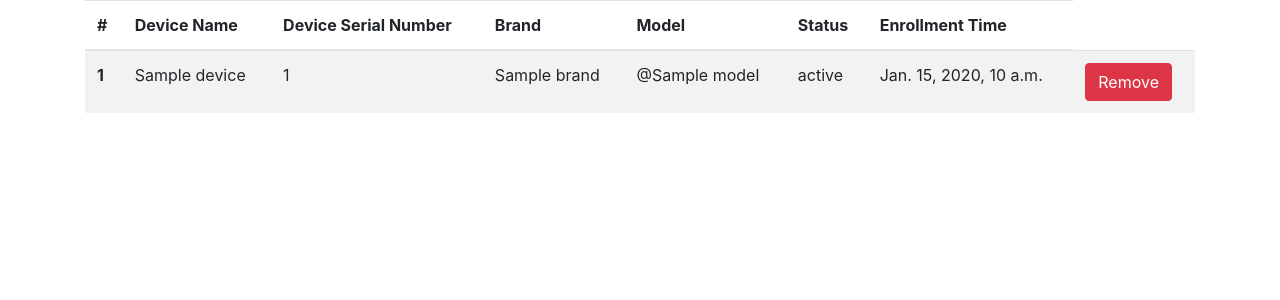
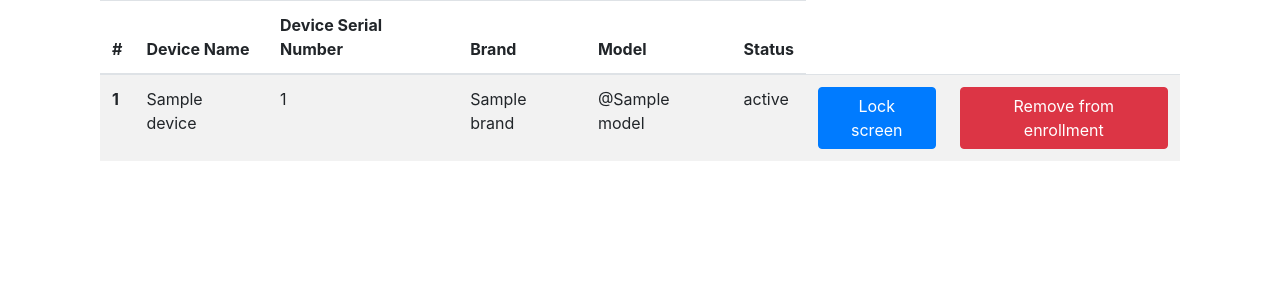
Before and after one commit to active-sludge/Emma, a Django app: template EmmaProject/templates/emma/devices.html in a window 1280 px wide. Shown: the part 56-356 px from the top of the page. Run offline with Django 3.2, Linux system fonts and the light colour scheme; the template is opened without the code that fills it: most values are stand-ins (such as "Sample title", 1, 10 or a date in 2020); some libraries are stand-ins or nearby versions.

Commit message:
Screen lock device.

```diff
--- a/EmmaProject/emmaApp/views.py
+++ b/EmmaProject/emmaApp/views.py
@@ -138,6 +138,11 @@ def devices(request):
             print(device_name)
             android_management_api.delete_device(device_name)
             return redirect('devices')
+        elif 'lock_device' in request.POST:
+            device_name = request.POST.get('device_name')
+            print(device_name)
+            android_management_api.lock_device(device_name)
+            return redirect('devices')
         else:
             pass
     else:
--- a/EmmaProject/templates/emma/devices.html
+++ b/EmmaProject/templates/emma/devices.html
@@ -1,6 +1,6 @@
 {% extends "emma/base.html" %}
 {% block content %}
-
+<div class="container-lg">
     <table class="table table-striped">
         <thead>
         <tr>
@@ -10,7 +10,6 @@
             <th scope="col">Brand</th>
             <th scope="col">Model</th>
             <th scope="col">Status</th>
-            <th scope="col">Enrollment Time</th>
 
         </tr>
         </thead>
@@ -24,18 +23,20 @@
                         <td>{{ device.hardwareInfo.brand }}</td>
                         <td>@{{ device.hardwareInfo.model }}</td>
                         <td>{{ device.state }}</td>
-                        <td>{{ device.enrollmentTime}}</td>
+                        <form method="POST">
+                            {% csrf_token %}
+                            <input type='hidden' id="device_name" value='{{ device.name }}' name='device_name'>
                         <td>
-                            <form method="POST">
-                                {% csrf_token %}
-                                <input type='hidden' id="device_name" value='{{ device.name }}' name='device_name'>
-                                <button type="submit" class="btn btn-danger" name="delete_device" value="{{ device_name }}">Remove</button>
-                            </form>
+                                <button type="submit" class="btn btn-primary" name="lock_device" value="{{ device_name }}">Lock screen</button>
                         </td>
+                        <td>
+                                <button type="submit" class="btn btn-danger" name="delete_device" value="{{ device_name }}">Remove from enrollment</button>
+                        </td>
+                        </form>
                     </tr>
                 {% endfor %}
             {% endif %}
         </tbody>
     </table>
-
+</div>
 {% endblock %}
```
Also changed, not shown: EmmaProject/emmaApp/utils/android_management_api.py (+10 -0 lines).
